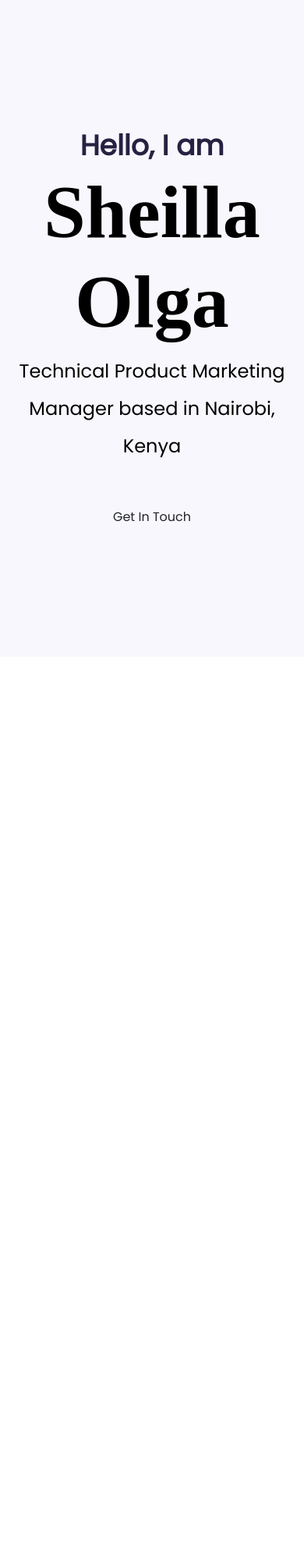
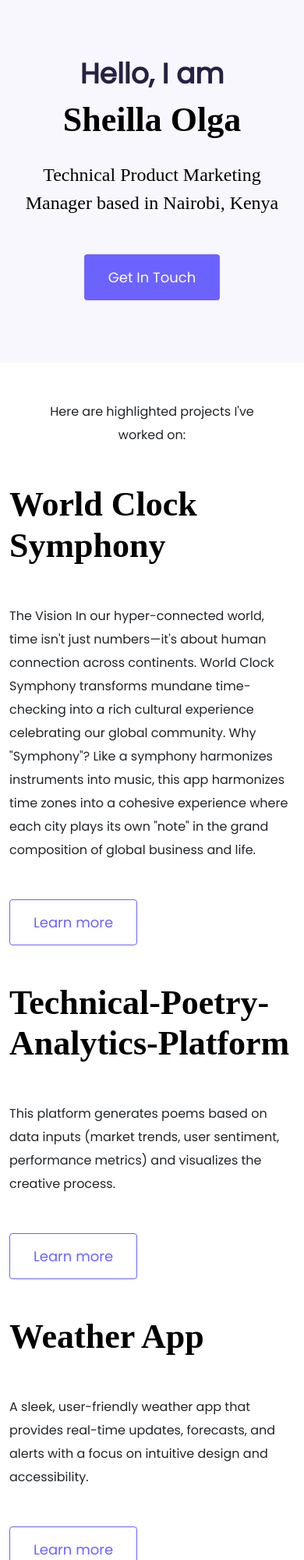
Before and after one commit to SheillaO/Portfolio-HTML-CSS-BOOTSTRAP-LAB, a plain HTML site: page index.html in a window 390 px wide. Shown: the top 2000 px of the page at 78% size. Before the commit the page ends 844 px from the top, so only its background shows below. Drawn offline with nearby package versions, Linux system fonts and the light colour scheme; a web font is replaced by a local one.

Commit message:
Added content for the homepage

```diff
--- a/index.html
+++ b/index.html
@@ -33,6 +33,59 @@
     <a href="#" class="btn btn-branding">Get In Touch</a>
     </div>
 </div>
+<p class="text-center m-5">Here are highlighted projects I've worked on:</p>
+<div class="container">
+
+    <div class="row mb-5">
+        <div class="col d-none d-lg-block">
+            <img src="src/images/World Symphony Clock.png" class="img-fluid" alt="World Clock Symphony App" />
+
+        </div>
+        <div class="col">
+            <div class="project-description">
+
+<h2 class="mb-5">World Clock Symphony</h2>
+<p class="mb-5 text muted">The Vision In our hyper-connected world, time isn't just numbers—it's about human connection across
+    continents. World Clock Symphony transforms mundane time-checking into a rich cultural experience celebrating our global community.
+    Why  "Symphony"? Like a symphony harmonizes instruments into music, this app harmonizes time zones into a cohesive
+    experience where each city plays its own "note" in the grand composition of global business and life.
+</p>
+<a href="" class="btn btn-branding-outline">Learn more</a>
+        </div>
+        </div>
+    </div>
+<div class="row mb-5">
+    <div class="col d-none d-lg-block">
+        <img src="src/images/Technical Analysis Poetry Platform.png" class="img-fluid" alt="Technical Analysis Poetry Platform" />
+
+    </div>
+    <div class="col">
+        <div class="project-description">
+
+            <h2 class="mb-5">Technical-Poetry-Analytics-Platform</h2>
+            <p class="mb-5 text muted">This platform generates poems based on data inputs (market trends, user sentiment, performance metrics) and visualizes
+            the creative process.
+            </p>
+            <a href="" class="btn btn-branding-outline">Learn more</a>
+        </div>
+    </div>
+</div>
+<div class="row mb-5">
+    <div class="col d-none d-lg-block">
+        <img src="src/images/Weather App.png" class="img-fluid" alt="Weather App" />
+
+    </div>
+    <div class="col">
+        <div class="project-description">
+
+            <h2 class="mb-5">Weather App</h2>
+            <p class="mb-5 text muted">A sleek, user-friendly weather app that provides real-time updates, forecasts, and alerts with a focus on intuitive design and accessibility.
+            </p>
+            <a href="" class="btn btn-branding-outline">Learn more</a>
+        </div>
+    </div>
+</div>
+</div>
 <body>
 
 </body>
--- a/src/style.css
+++ b/src/style.css
@@ -1,54 +1,98 @@
-:root{
-    --branding-color:#6c63ff;
+:root {
+  --branding-color: #6c63ff;
   --secondary-color: #f9f7fe;
-    --heading-font-family:  "Playfair", serif;
+  --heading-font-family: "Playfair Display", serif;
   --default-font-family: "Poppins", sans-serif;
-
 }
 
-body{
+body {
   font-family: var(--default-font-family);
 }
 
-h1, h2, h3, h4, h5, h6{
-    color:black;
+h1,
+h2,
+h3,
+h4,
+h5,
+h6 {
+  color: black;
   font-family: var(--heading-font-family);
   font-weight: bold;
 }
 
-h1{
+h1 {
   font-size: 96px;
+  line-height: 1.5;
 }
 
-p{
-     font-family: var(--default-font-family);
+h2 {
+  font-size: 64px;
 }
 
-.hero{
-    background-color:var(--secondary-color);
+p {
+  font-weight: normal;
+  font-size: 16px;
+  line-height: 30px;
+}
+
+.hero {
+  background: var(--secondary-color);
   text-align: center;
   padding: 160px 20px;
 }
 
-.hero p{
+.hero p {
   font-size: 36px;
   font-weight: bold;
   margin: 0;
   color: #272142;
 }
 
-.hero h2{
-    font-family: var(--default-font-family);
+.hero h2 {
+  font-family: var(--heading-font-family);
   font-weight: normal;
+  line-height: 1.5;
   font-size: 24px;
-    line-height: 2;
 }
 
-btn-branding{
+.btn-branding {
   background: var(--branding-color);
   border-radius: 4px;
   color: white;
   font-size: 18px;
-    line-height:27px;
+  line-height: 27px;
   padding: 15px 30px;
 }
+
+.btn-branding-outline {
+  color: var(--branding-color);
+  border: 1px solid var(--branding-color);
+  border-radius: 4px;
+  font-size: 18px;
+  line-height: 27px;
+  padding: 15px 30px;
+}
+
+.project-desciption {
+  padding: 120px 60px;
+}
+
+@media (max-width: 900px) {
+  h1 {
+    font-size: 44px;
+    line-height: 2;
+  }
+
+  h2 {
+    font-size: 44px;
+  }
+
+  .hero {
+    padding: 80px 20px;
+  }
+
+  .project-desciption {
+    padding: 0;
+    text-align: center;
+  }
+}
```
Also changed, not shown: main.js (renamed from src/main.js), src/images/Technical Analysis Poetry Platform.png (added), src/images/Weather App.png (added), src/images/World Symphony Clock.png (added), 1 other file. Lines whose indentation alone changed are shown as unchanged.
